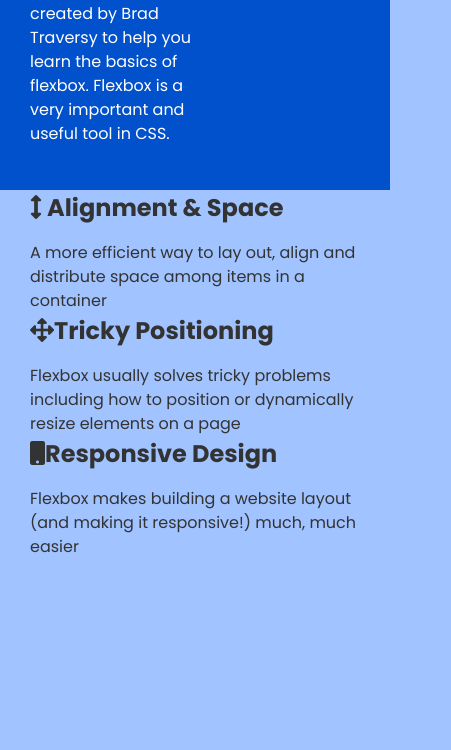
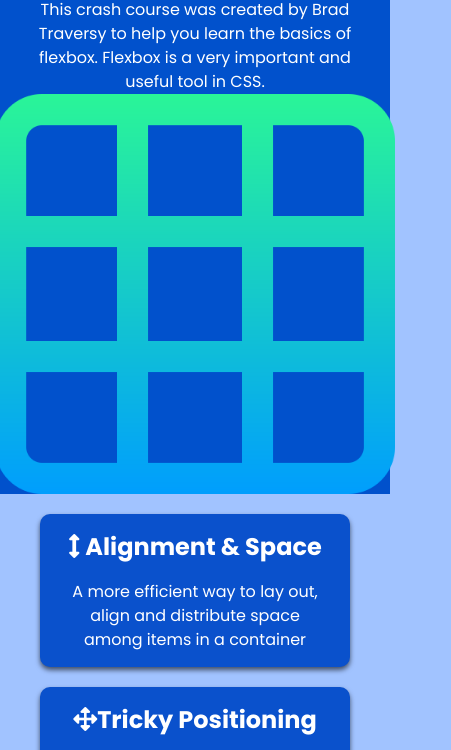
Before and after one commit to rhythm2107/landing-page-flexbox, a plain HTML site: page index.html in a window 390 px wide. Shown: the part 270-1020 px from the top of the page, 451 px wide, since content can reach past the window. Before the commit the page ends 844 px from the top, so only its background shows below. Drawn offline with Linux system fonts and the light colour scheme.

Commit message:
Add media query for responsive design below 768 px

```diff
--- a/styles.css
+++ b/styles.css
@@ -83,9 +83,7 @@ ul {
 }
 
 .header img {
-    max-width: 70%;
-    max-height: 70%;
-    padding: 100px;
+    max-width: 400px;
 }
 
 .header .container {
@@ -93,3 +91,35 @@ ul {
     align-items: center;
     justify-content: space-between;
 }
+
+.boxes .container {
+    display: flex;
+    justify-content: space-between;
+}
+
+.box {
+    flex: 1;
+    background: #0a51cc;
+    color: #fff;
+    border-radius: 10px;
+    margin: 20px 10px;
+    box-shadow: 0 3px 5px rgba(0, 0, 0, 0.6);
+    padding: 15px 20px;
+}
+
+.box i {
+    margin-right: 10 px;
+}
+
+@media(max-width: 768px) {
+    .header .container {
+        flex-direction: column;
+        padding-top: 20px;
+        text-align: center;
+    }
+
+    .boxes .container {
+        display: block;
+        text-align: center;
+    }
+}
```
